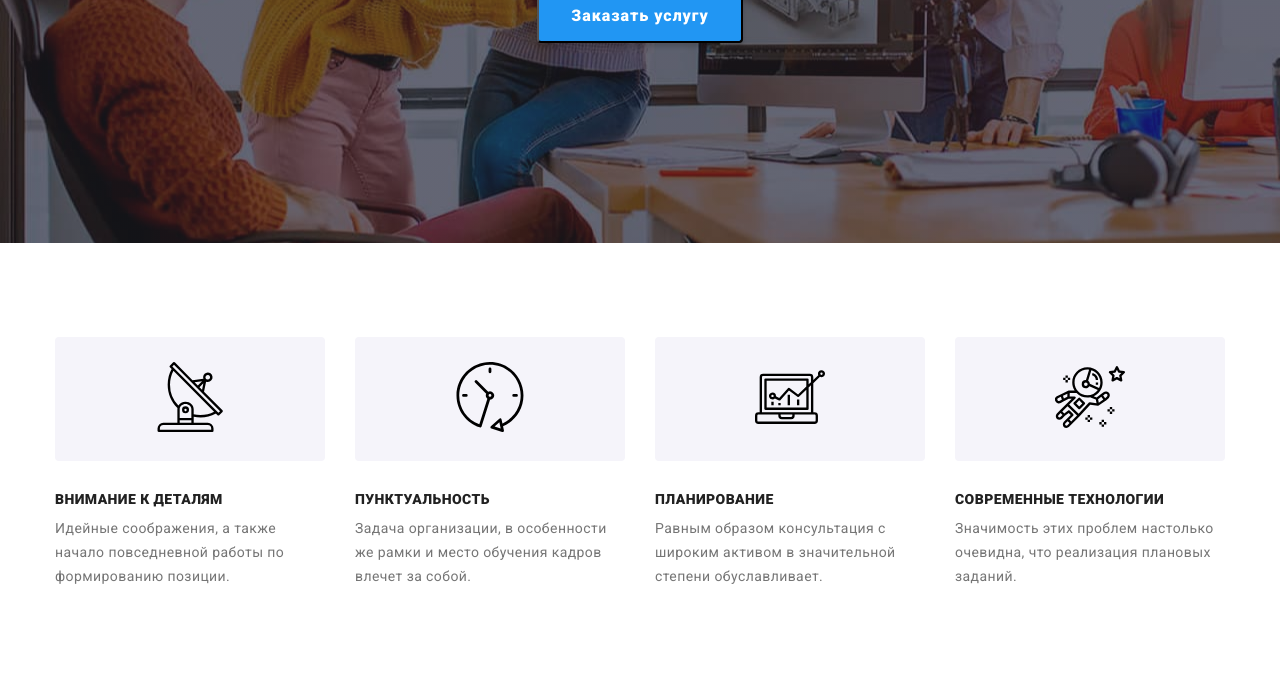
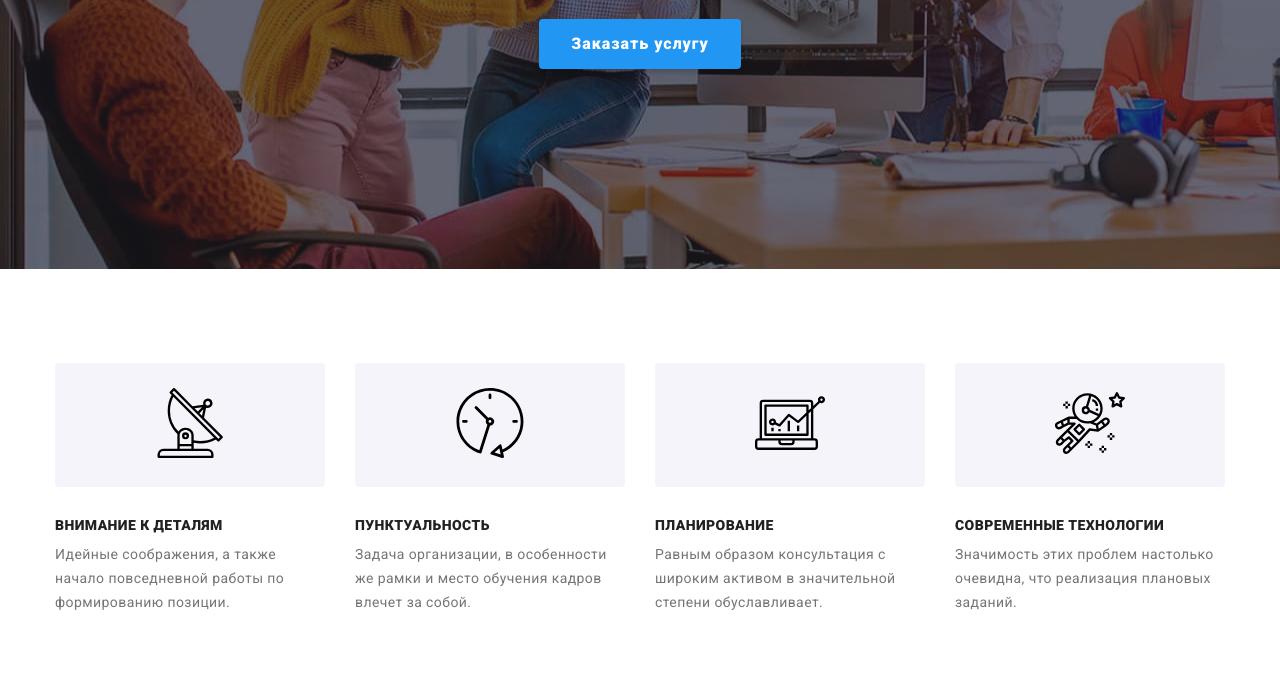
Before and after one commit to portofranko1234/goit-markup-hw-05, a plain HTML site: page index.html in a window 1280 px wide. Shown: the part 411-1100 px from the top of the page. Drawn offline with nearby package versions, Linux system fonts and the light colour scheme.

Commit message:
border for services button cleared and margin top added

```diff
--- a/css/style.css
+++ b/css/style.css
@@ -217,11 +217,13 @@ img {
 .services {
   font-weight: 900;
   padding: 10px 32px;
+  margin-top: 30px;
   font-size: 16px;
   line-height: 1.875;
   text-align: center;
   letter-spacing: 0.06em;
   color: #ffffff;
+  border: none;
   background-color: var(--accent-color);
   box-shadow: 0px 4px 4px rgba(0, 0, 0, 0.15);
   border-radius: 4px;
```
